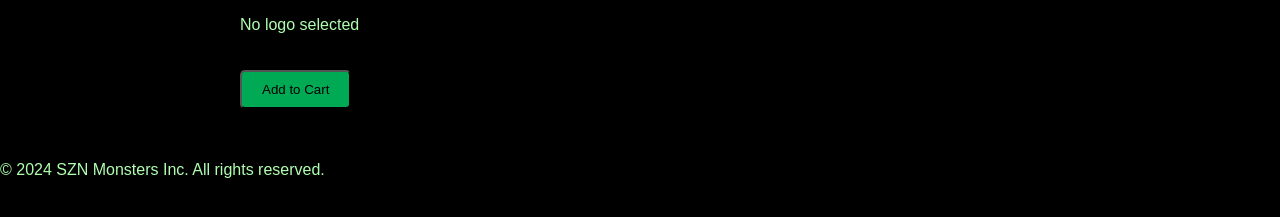
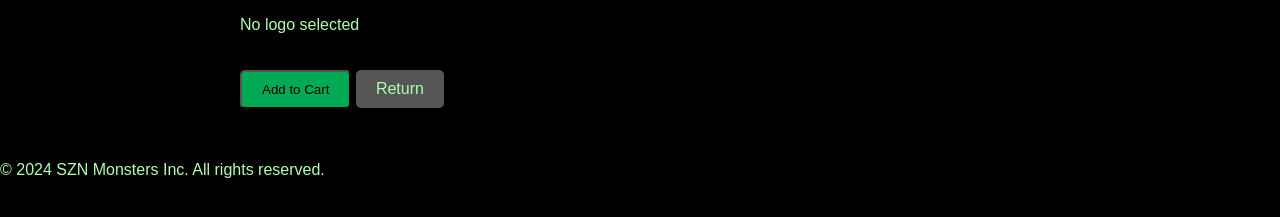
Before and after one commit to Salma-Atta1/szn-monsters-inc, a plain HTML site: page green_cap_registration.html in a window 1280 px wide. Shown: the part 325-542 px from the top of the page. Drawn offline with Linux system fonts and the light colour scheme.

Commit message:
Update green_cap_registration.html

```diff
--- a/green_cap_registration.html
+++ b/green_cap_registration.html
@@ -61,6 +61,20 @@
             margin-top: 10px;
             color: #0a5;
         }
+        .back-button {
+            background-color: #555;
+            padding: 10px 20px;
+            border-radius: 5px;
+            color: #b0ffb0;
+            cursor: pointer;
+            display: inline-block;
+            text-align: center;
+            text-decoration: none;
+            margin-top: 10px;
+        }
+        .back-button:hover {
+            background-color: #777;
+        }
     </style>
     <script>
         let selectedLogo = '';
@@ -99,6 +113,9 @@
         <!-- Add to Cart Button -->
         <button class="add-to-cart" onclick="addToCart()">Add to Cart</button>
 
+        <!-- Back Button -->
+        <a href="#" class="back-button" onclick="history.back()">Return</a>
+
         <!-- Message display area -->
         <p id="message" class="message"></p>
     </div>
```
